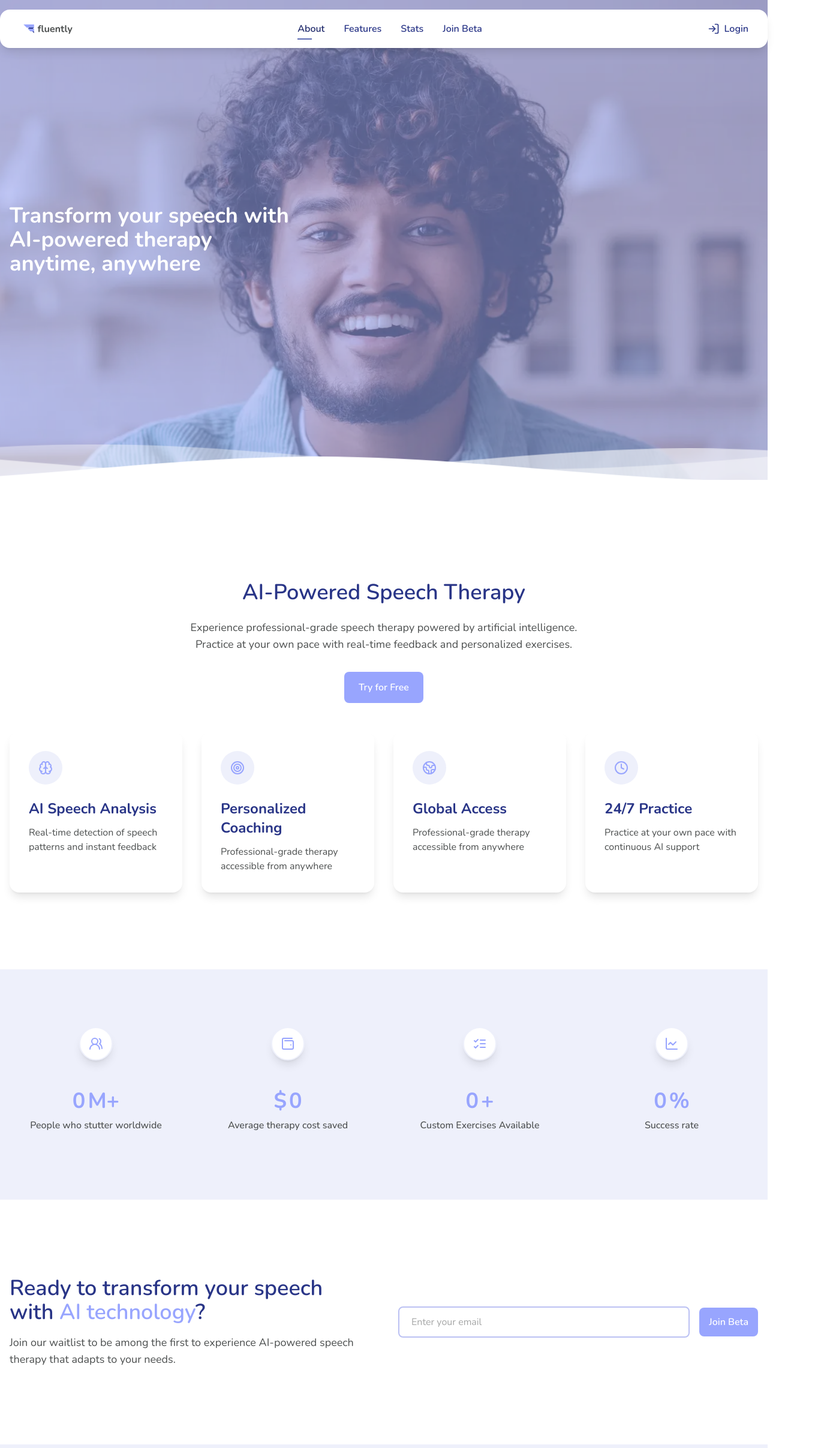
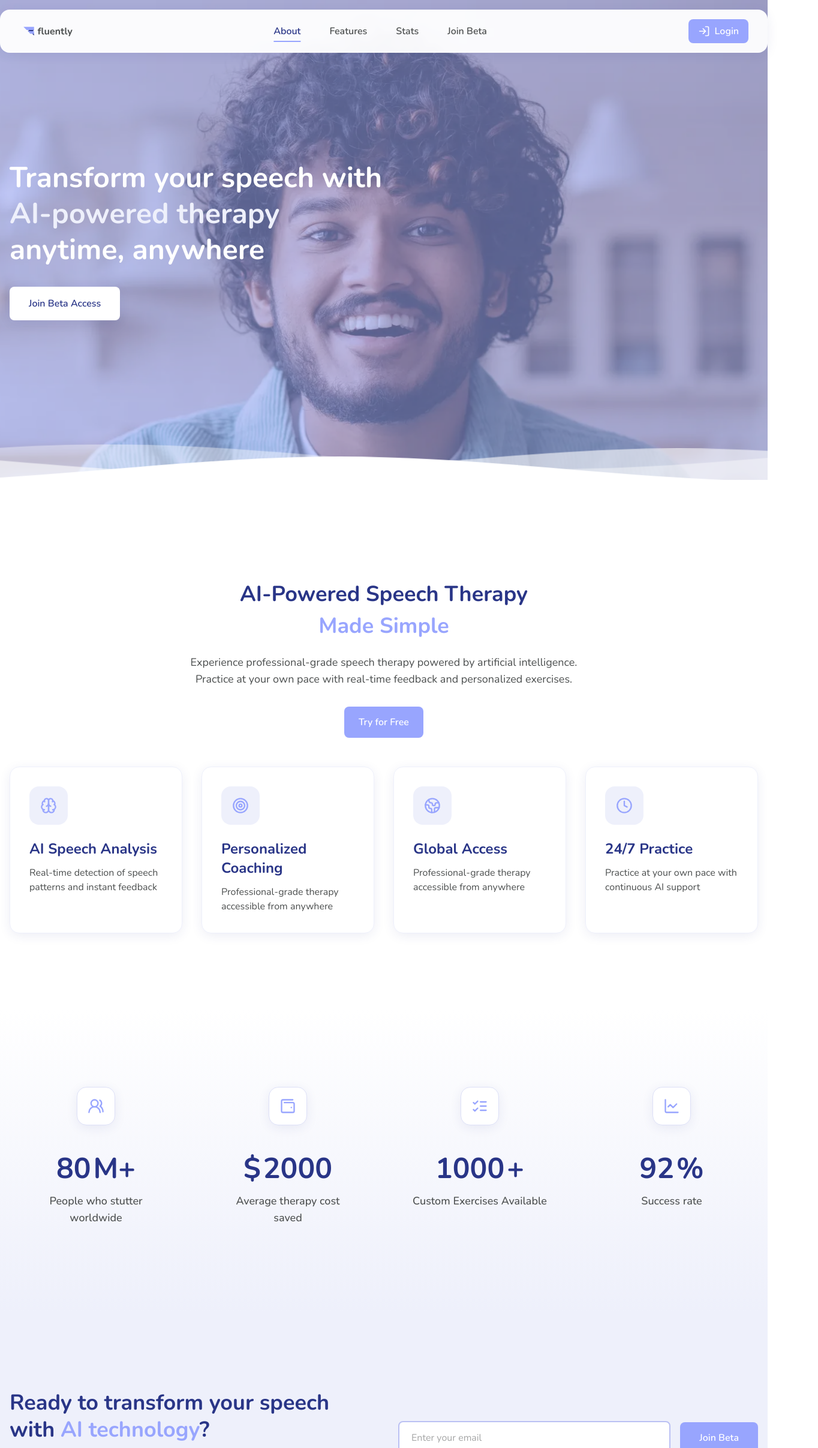
Before and after one commit to Fluently-pt/fluently-website-old, a React (Vite) app: page / in a window 1280 px wide. Shown: the top 2414 px of the page at 60% size, 1364 px wide, since content can reach past the window. Built offline with nearby package versions, Linux system fonts and the light colour scheme.

Commit message:
uniform style

```diff
--- a/src/components/Features.tsx
+++ b/src/components/Features.tsx
@@ -6,8 +6,9 @@ export function Features() {
       <div className="container mx-auto px-4" data-aos="fade-up">
         {/* Main Content */}
         <div className="flex flex-col items-center text-center">
-          <h2 className="text-4xl font-semibold text-brand-500">
+          <h2 className="text-4xl font-bold text-brand-500 leading-tight">
             AI-Powered Speech Therapy
+            <span className="block text-brand-300 mt-2">Made Simple</span>
           </h2>
           <p className="mt-6 text-lg text-brand-800 max-w-2xl">
             Experience professional-grade speech therapy powered by artificial
@@ -55,10 +56,12 @@ export function Features() {
           ].map((feature, index) => (
             <div
               key={index}
-              className="group bg-white p-8 rounded-2xl shadow-lg transition-all duration-300 hover:-translate-y-1"
+              className="group bg-white p-8 rounded-2xl shadow-soft transition-all duration-300 hover:-translate-y-1 hover:shadow-lg border border-brand-50"
+              data-aos="fade-up"
+              data-aos-delay={index * 100}
             >
-              <div className="inline-flex items-center justify-center w-14 h-14 rounded-full mb-6 bg-brand-50 text-brand-300 transition-all duration-300 group-hover:bg-brand-300 group-hover:text-white">
-                <feature.icon className="w-6 h-6" />
+              <div className="inline-flex items-center justify-center w-16 h-16 rounded-2xl mb-6 bg-brand-50 text-brand-300 transition-all duration-300 group-hover:bg-brand-300 group-hover:text-white">
+                <feature.icon className="w-7 h-7" />
               </div>
               <h3 className="text-2xl font-bold text-brand-500 mb-3">
                 {feature.title}
--- a/src/components/Header.tsx
+++ b/src/components/Header.tsx
@@ -75,23 +75,23 @@ export default function Header() {
   return (
     <header className={`fixed top-0 left-0 w-full z-50 transition-all py-4`}>
       <div
-        className={`container mx-auto px-4 relative flex items-center justify-between transition-all duration-300 bg-white shadow-lg rounded-2xl px-8 py-4 mx-8 backdrop-blur-sm`}
+        className={`container mx-auto px-4 relative flex items-center justify-between transition-all duration-300 bg-white/95 shadow-soft rounded-2xl px-8 py-4 mx-8 backdrop-blur-sm`}
       >
         <Logo className="h-8 w-auto" color="text-brand-500" />
 
-        <nav className="navmenu mx-auto hidden lg:flex space-x-8">
+        <nav className="navmenu mx-auto hidden lg:flex space-x-12">
           {navItems.map(([title, sectionId]) => (
             <a
               key={title}
               href={`#${sectionId}`}
               onClick={e => scrollToSection(e, sectionId)}
-              className={`relative font-semibold transition-colors duration-300
-                before:content-[''] before:absolute before:bottom-[-6px] before:left-0
-                before:h-0.5 before:bg-brand-400 before:transition-all before:duration-300
+              className={`relative font-semibold transition-all duration-300
+                before:content-[''] before:absolute before:bottom-[-6px] before:left-1/2
+                before:h-0.5 before:bg-brand-300 before:transition-all before:duration-300
                 ${
                   isActive(sectionId)
-                    ? "text-brand-600 before:w-6"
-                    : "text-brand-500 hover:text-brand-600 before:w-0 hover:before:w-6"
+                    ? "text-brand-500 before:w-full before:-translate-x-1/2"
+                    : "text-brand-800 hover:text-brand-500 before:w-0 hover:before:w-full hover:before:-translate-x-1/2"
                 }`}
             >
               {title}
@@ -113,7 +113,7 @@ export default function Header() {
 
         <a
           href="#"
-          className="hidden lg:flex items-center space-x-2 text-brand-500 hover:text-brand-600 font-semibold transition-colors duration-300"
+          className="hidden lg:flex items-center space-x-2 text-white bg-brand-300 hover:bg-brand-400 px-4 py-2 rounded-lg font-semibold transition-all duration-300"
         >
           <LogIn className="h-5 w-5" />
           <span>Login</span>
--- a/src/components/Hero.tsx
+++ b/src/components/Hero.tsx
@@ -58,16 +58,23 @@ export function Hero() {
         <div className="row gy-4 justify-between">
           <div
             className="lg:w-1/2 flex flex-col justify-center"
-            data-aos="fade-in"
+            data-aos="fade-up"
+            data-aos-delay="100"
           >
             <div className="early-access-header">
-              <h2 className="text-4xl font-bold text-start text-white">
+              <h2 className="text-5xl font-bold text-start text-white leading-tight">
                 Transform your speech with
                 <br />
-                AI-powered therapy
+                <span className="text-brand-50">AI-powered therapy</span>
                 <br />
                 anytime, anywhere
               </h2>
+              <a
+                href="#waitlist"
+                className="mt-8 inline-flex items-center px-8 py-4 bg-white text-brand-500 font-semibold rounded-lg transition-all duration-300 hover:bg-brand-50 hover:scale-105 shadow-soft"
+              >
+                Join Beta Access
+              </a>
             </div>
           </div>
         </div>
--- a/src/components/Stats.tsx
+++ b/src/components/Stats.tsx
@@ -5,20 +5,30 @@ export function Stats() {
   useEffect(() => {
     const startCounting = (element: HTMLElement) => {
       const target = parseInt(element.getAttribute("data-target") || "0");
-      const duration = 1000;
-      const steps = 50;
+      const duration = 2000; // Increased duration for smoother animation
+      const steps = 100;
       const stepValue = target / steps;
       let current = 0;
 
+      // Clear any existing interval for this element
+      const existingInterval = element.getAttribute("data-interval");
+      if (existingInterval) {
+        clearInterval(parseInt(existingInterval));
+      }
+
       const counter = setInterval(() => {
         current += stepValue;
-        if (current > target) {
+        if (current >= target) {
           element.textContent = target.toString();
           clearInterval(counter);
+          element.removeAttribute("data-interval");
         } else {
           element.textContent = Math.floor(current).toString();
         }
       }, duration / steps);
+
+      // Store the interval ID on the element
+      element.setAttribute("data-interval", counter.toString());
     };
 
     const observer = new IntersectionObserver(entries => {
@@ -38,7 +48,10 @@ export function Stats() {
   }, []);
 
   return (
-    <section className="py-24 bg-brand-50" id="stats">
+    <section
+      className="stats-section py-32 bg-gradient-to-b from-white to-brand-50"
+      id="stats"
+    >
       <div className="container mx-auto px-4" data-aos="fade-up">
         <div className="grid grid-cols-1 md:grid-cols-2 lg:grid-cols-4 gap-8">
           {[
@@ -73,16 +86,16 @@ export function Stats() {
               data-aos="fade-up"
               data-aos-delay={100 + index * 100}
             >
-              <div className="w-14 h-14 rounded-full bg-white flex items-center justify-center mb-4 shadow-lg border-2 border-brand-50">
-                <stat.icon className="w-6 h-6 text-brand-300" />
+              <div className="w-16 h-16 rounded-2xl bg-white flex items-center justify-center mb-4 shadow-soft border border-brand-100">
+                <stat.icon className="w-7 h-7 text-brand-300" />
               </div>
               <div className="mt-0 p-8 pb-4 w-full text-center relative">
-                <span className="text-4xl font-bold text-brand-300 flex items-center justify-center gap-1">
+                <span className="text-5xl font-bold text-brand-500 flex items-center justify-center gap-1 tabular-nums">
                   {stat.prefix}
                   <span data-target={stat.value}>0</span>
                   {stat.suffix}
                 </span>
-                <p className="mt-2 text-brand-800 font-medium font-heading">
+                <p className="mt-4 text-lg text-brand-800 font-medium">
                   {stat.label}
                 </p>
               </div>
--- a/src/components/WaitlistSection.tsx
+++ b/src/components/WaitlistSection.tsx
@@ -4,11 +4,11 @@ export function WaitlistSection() {
   const [email, setEmail] = useState("");
 
   return (
-    <section className="py-32" id="waitlist">
+    <section className="py-32 bg-brand-50" id="waitlist">
       <div className="container mx-auto px-4">
         <div className="flex flex-col md:flex-row items-start md:items-center justify-between gap-8 md:gap-12">
-          <div className="w-full md:w-1/2 text-left">
-            <h2 className="text-4xl font-semibold text-brand-500">
+          <div className="w-full md:w-1/2 text-left" data-aos="fade-right">
+            <h2 className="text-4xl font-bold text-brand-500 leading-tight">
               Ready to transform your speech with{" "}
               <span className="text-brand-300">AI technology</span>?
             </h2>
@@ -18,16 +18,16 @@ export function WaitlistSection() {
             </p>
           </div>
 
-          <div className="w-full md:w-1/2">
+          <div className="w-full md:w-1/2" data-aos="fade-left">
             <div className="flex flex-col md:flex-row items-center gap-4">
               <input
                 type="email"
                 value={email}
                 onChange={e => setEmail(e.target.value)}
                 placeholder="Enter your email"
-                className="w-full flex-1 px-5 py-3 rounded-lg border-2 border-brand-200 focus:border-brand-300 outline-none text-brand-800 placeholder:text-brand-800/50"
+                className="w-full flex-1 px-5 py-3.5 rounded-lg border-2 border-brand-200 focus:border-brand-300 outline-none text-brand-800 placeholder:text-brand-800/50 transition-all duration-300"
               />
-              <button className="w-1/2 md:w-auto px-4 py-3 rounded-lg bg-brand-300 text-white font-semibold whitespace-nowrap transition-all duration-300 hover:bg-brand-400">
+              <button className="w-full md:w-auto px-8 py-3.5 rounded-lg bg-brand-300 text-white font-semibold whitespace-nowrap transition-all duration-300 hover:bg-brand-400 hover:shadow-soft">
                 Join Beta
               </button>
             </div>
--- a/tailwind.config.js
+++ b/tailwind.config.js
@@ -33,6 +33,16 @@ export default {
           "0%": { transform: "translate(-90px, 0%)" },
           "100%": { transform: "translate(85px, 0%)" },
         },
+        fadeIn: {
+          "0%": { opacity: "0", transform: "translateY(10px)" },
+          "100%": { opacity: "1", transform: "translateY(0)" },
+        },
+      },
+      animation: {
+        fadeIn: "fadeIn 0.5s ease-out forwards",
+      },
+      boxShadow: {
+        soft: "0 4px 20px -2px rgba(41, 53, 135, 0.1)",
       },
     },
   },
```
